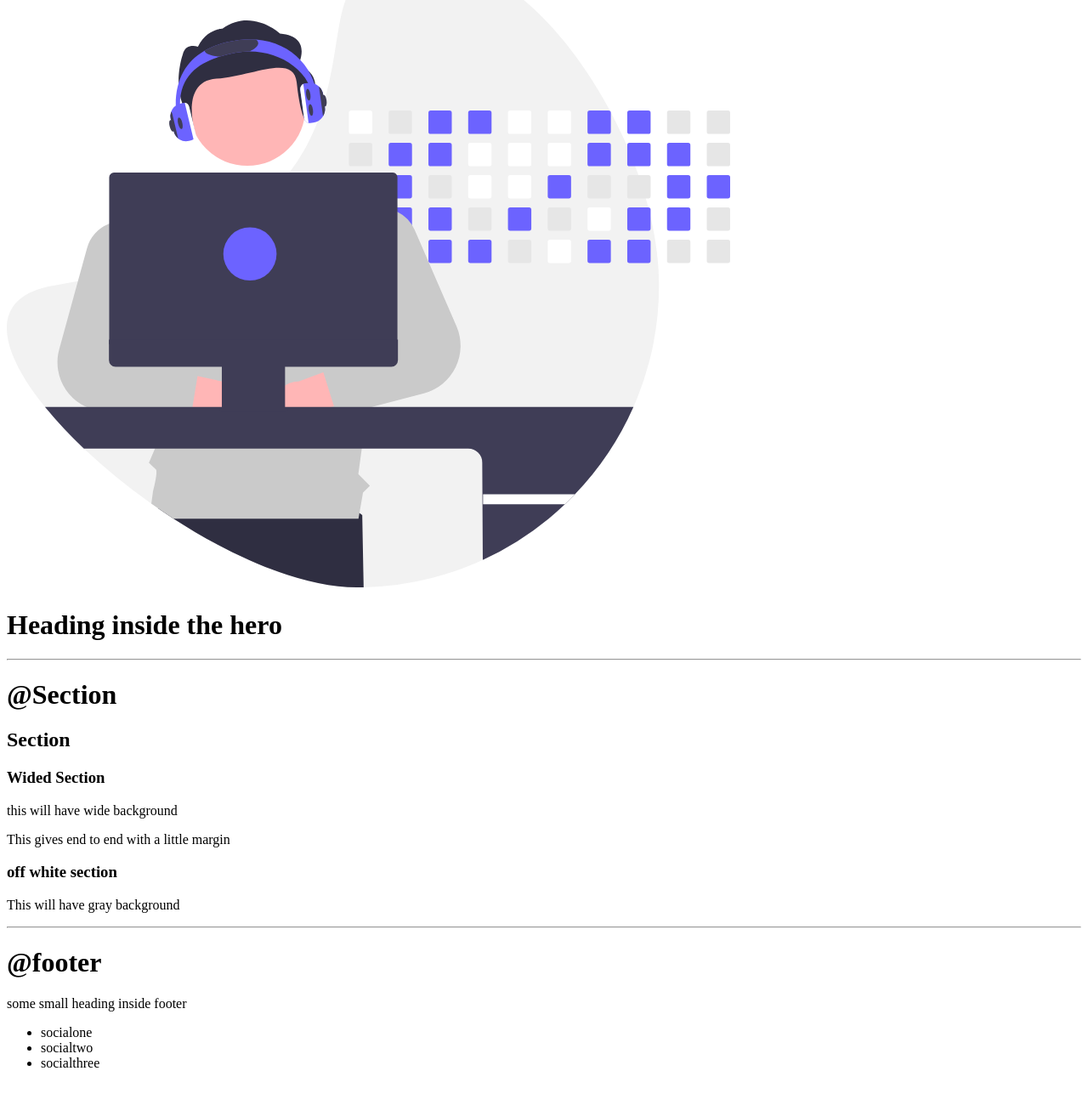
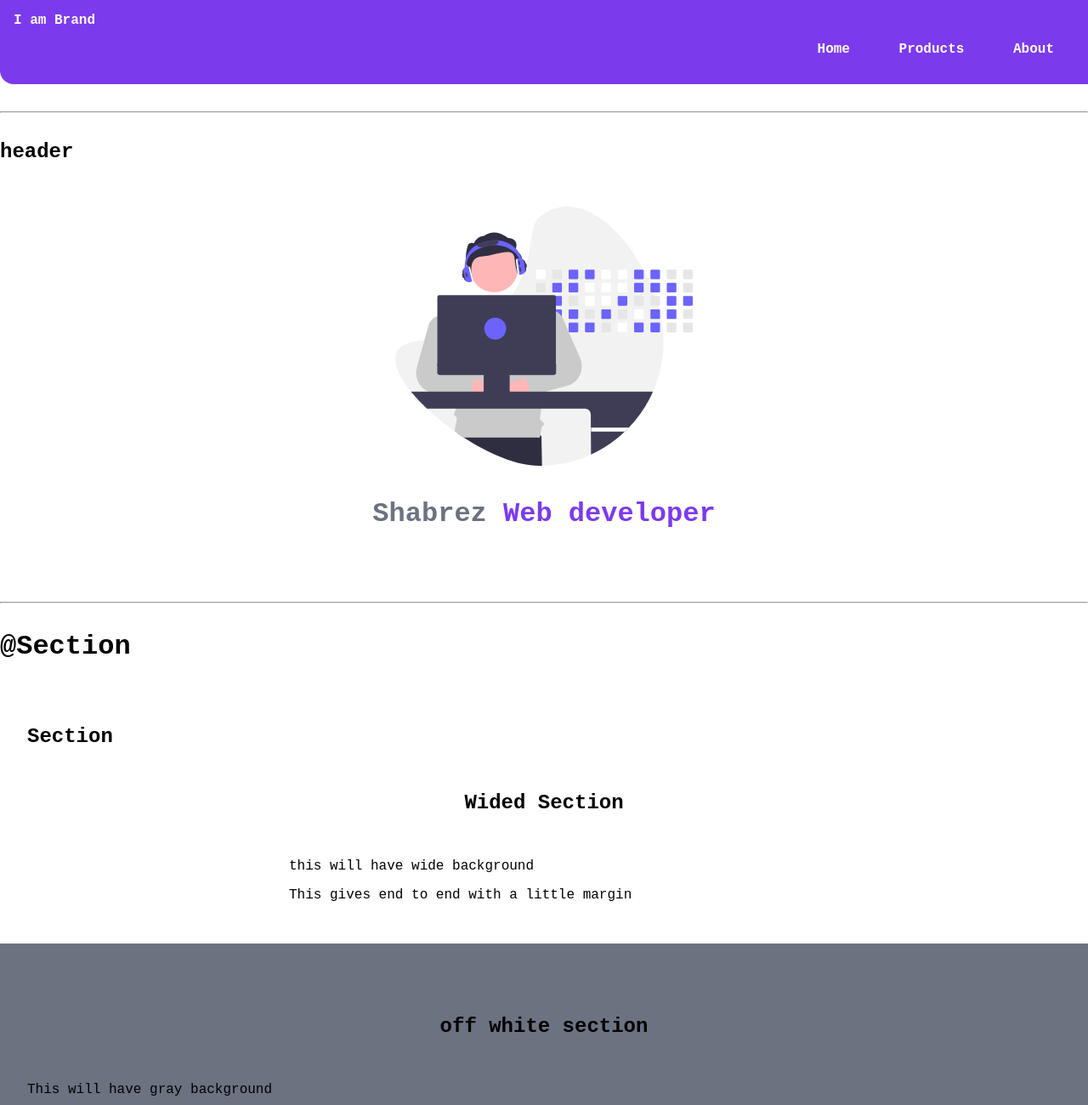
Before and after one commit to mohshabrez/Markfour-five_portfolio, a plain HTML site: page index.html in a window 1280 px wide. Shown: the part 1360-2660 px from the top of the page at 85% size. Drawn offline with Linux system fonts and the light colour scheme.

Commit message:
HTML-STYLE
Component Linrary

```diff
--- a/index.html
+++ b/index.html
@@ -22,46 +22,46 @@
         Let me show you the normal text. This is free flowing and will wrap
         at the end like a paragraph
     </p>
+    <p>This paragraph will have<strong>Bold</strong> text</p>
     <small>This is a way more smaller text</small>
     <hr />
 
     <h2>@container</h2>
 
     <h3>Fluid container</h3>
-    <div>This is a fluid container and it will go till end of the page</div>
+    <div class="Container">This is a fluid container and it will go till end of the page</div>
 
     <h3>Center Container</h3>
-    <div>This is a centered container and it will go till the specified width</div>
+    <div class="Container container-center">This is a centered container and it will go till the specified width</div>
     <hr />
 
     <h2>@links</h2>
 
-    <a href="/">Primary Link</a>
+    <a class="Links --primary-link" href="/">Primary Link</a>
 
-    <a href="/">Secondary Link</a>
-
+    <a class="Links secondary-link" href="/">Secondary Link</a>
     <hr />
 
 
     <h2>@Lists</h2>
     <h3>unordered Lists</h3>
-
-    <ul>
+    <p>This list wont have bullets</p>
+    <ul class="list-non-bullet">
         <li>Item one</li>
         <li>Item two</li>
         <li>Item Three</li>
 
     </ul>
     <h3>Un order inline list</h3>
-    <ul>
-        <li>Inline itemone</li>
-        <li>Inline item two</li>
-        <li>Inline item three</li>
+    <ul class="list-non-bullet">
+        <li class="list-item-inline">Inline itemone</li>
+        <li class="list-item-inline">Inline item two</li>
+        <li class="list-item-inline">Inline item three</li>
     </ul>
 
     <h3>Reverese ordered list
     </h3>
-    <ul>
+    <ul reversed>
         <li>Reverse order one</li>
         <li>Reverse order two</li>
         <li>Reverese order three</li>
@@ -69,17 +69,17 @@
 
     <hr />
     <h1>@Nav</h1>
-    <nav>
-        <div>I am Brand</div>
-        <ul>
-            <li>
-                <a href="/">Home</a>
+    <nav class="navigation conatiner">
+        <div class="nav-brand">I am Brand</div>
+        <ul class="list-non-bullet nav-pills">
+            <li class="list-item-inline">
+                <a  class="link link-active" href="/">Home</a>
             </li>
-            <li>
-                <a href="/">Products</a>
+            <li class="list-item-inline">
+                <a class="link link-active"  href="/">Products</a>
             </li>
-            <li>
-                <a href="/">About</a>
+            <li class="list-item-inline">
+                <a class="link link-active"  href="/">About</a>
             </li>
         </ul>
     </nav>
@@ -90,35 +90,44 @@
         header
     </h2>
 
-    <header>
-        <img src="hero.svg" alt="image">
-        <h1>Heading inside the hero</h1>
+    <header class="hero">
+        <img class="hero-img"src="hero.svg" alt="image">
+        <h1 class="hero-heading">Shabrez <span class="heading-inverted">Web developer</span></h1>
     </header>
     <hr>
 
     <h1>@Section</h1>
-    <section>
+    <section class="section">
     <h2>Section</h2>
-    <h3>Wided Section</h3>
-    <p>this will have wide background</p>
-    <p>This gives end to end with a little margin </p>
+    <div class="container-center">
+        <h1>Wided Section</h1>
+        <p>this will have wide background</p>
+        <p>This gives end to end with a little margin </p>
+
+    </div>
 
     </section>
-    <section>
-        <h3>off white section</h3>
-        <p>This will have gray background</p>
+    <section class="section ow">
+        <div class="conatiner-center">
+            <h1>off white section</h1>
+            <p>This will have gray background</p>
+        </div>
+
     </section>
 
     <hr>
 
     <h1>@footer</h1>
 
-    <footer>
-        <div>some small heading inside footer</div>
-        <ul>
-            <li>socialone</li>
-            <li>socialtwo</li>
-            <li>socialthree</li>
+    <footer class="footer">
+        <div class="fotter-header">some small heading inside footer</div>
+        <ul class="social-links list-non-bullet">
+            <li><a class="link "href="/">socialone</a>
+            </li>
+            <li><a class="link "href="/">socialtwo</a>
+            </li>
+            <li><a class="link "href="/">socialthree</a>
+                </li>
         </ul>
     </footer>
 
--- a/style.css
+++ b/style.css
@@ -0,0 +1,140 @@
+@import url('https://fonts.googleapis.com/css2?family=Roboto:wght@500&display=swap');
+
+:root{
+    --primary-color: #7C3AED;
+    --dark-gray: #6b7280;
+    --off-white: #6b7280;
+}
+
+body{
+    font-family:'Courier New', Courier, monospace;
+    margin: 0px;
+}
+
+hr{
+    margin: 2rem 0rem;
+}
+
+/* .container */
+
+.container{
+    padding-left: 1rem;
+    padding-right: 1rem;
+}
+
+.container-center{
+    max-width: 600px;
+    margin: auto;
+}
+
+/* Links */
+
+.link{
+    text-decoration: none;
+    padding: 0.5rem 1rem;
+}
+
+.--primary-link{
+    background-color:var(--primary-color);
+    border-radius: 0.5rem;
+    color: white;
+}
+
+.secondary-link{
+    color: var(--primary-color);
+    border-radius: 0.5rem;
+    border: 1px solid var(--primary-color);
+
+}
+
+/* LISTS */
+
+.list-non-bullet{
+    list-style: none;
+}
+
+.list-item-inline{
+    display: inline;
+    padding: 0rem 0.5rem;
+}
+
+.navigation{
+    background-color: var(--primary-color);
+    color: white;
+    padding: 1rem;
+    border-bottom-left-radius: 1rem;
+}
+
+.navigation .nav-brand{
+    font-weight: bold;
+}
+
+.navigation .nav-pills{
+    text-align: right;
+
+}
+.navigation .link{
+    color: white;
+}
+
+.navigation .link-active{
+    font-weight: bold;
+}
+
+/* header */
+
+.hero{
+    padding: 2rem;
+
+
+}
+.hero .hero-img{
+    max-width: 350px;
+    display: block;
+    margin: auto;
+}
+
+.hero .hero-heading{
+    text-align: center;
+    padding-top: 1rem;
+    color: var(--dark-gray);
+
+}
+
+.hero .hero-heading .heading-inverted{
+    color: var(--primary-color);
+}
+
+/* sections */
+
+.section{
+    padding: 2rem;
+}
+
+.section h1{
+    text-align: center;
+    padding: 2rem;
+
+}
+
+.ow{
+    background-color: var(--off-white);
+
+}
+
+.footer{
+    background-color: var(--primary-color);
+    padding: 2rem 1rem;
+    text-align: center;
+    color: white;
+    border-bottom-right-radius: 1rem;
+
+}
+
+.footer .link{
+    color: white;
+}
+
+.footer ul{
+    padding-inline-start: 0px;
+}
```
